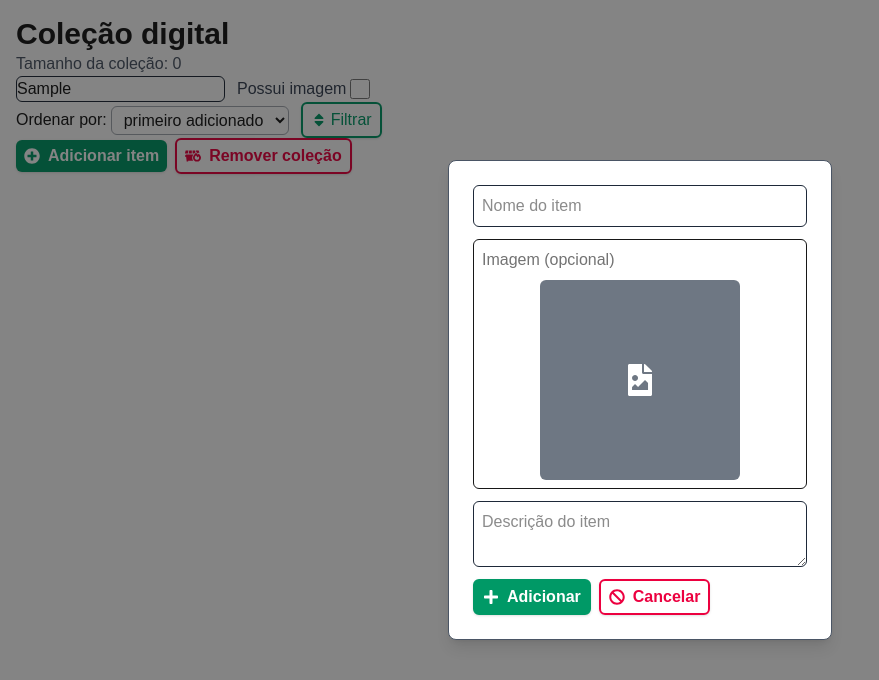
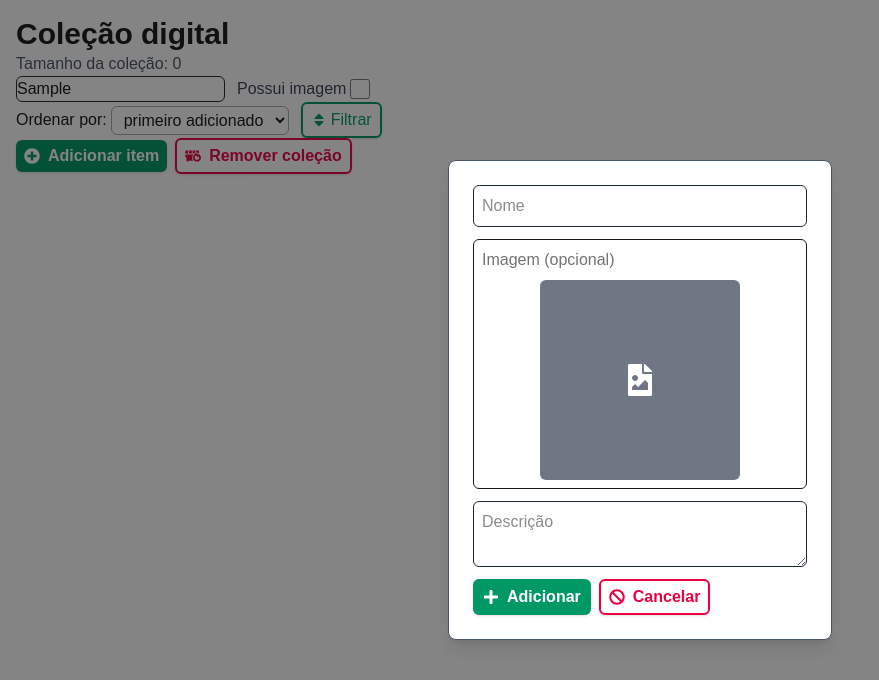
Before and after one commit to gab-souza-martins/digital-collection, a Next.js app: page / in a window 1280 px wide. Both pictures are taken after typing "Sample" into the empty fields and a click on the button "Adicionar item". Shown: the top 680 px of the page, without its empty margins (0-879 px from the left). Built offline with nearby package versions, Linux system fonts and the light colour scheme.

Commit message:
AddForm agora é mais ambígua internamente, e funções relacionadas a ela especificam mais que são de itens. Ambas mudanças tornarão mais fácil o reuso de AddForm.tsx para adicionar coleções

```diff
--- a/src/app/Components/AddForm.tsx
+++ b/src/app/Components/AddForm.tsx
@@ -10,8 +10,8 @@ interface AddFormProps {
 }
 
 const AddForm: React.FC<AddFormProps> = ({ onAdd, closeForm }) => {
-   const [itemName, setItemName] = React.useState<string>("");
-   const [itemDescription, setItemDescription] = React.useState<string>("");
+   const [name, setName] = React.useState<string>("");
+   const [description, setDescription] = React.useState<string>("");
 
    const fileToBase64 = (e: React.ChangeEvent<HTMLInputElement>) => {
       e.preventDefault();
@@ -20,13 +20,13 @@ const AddForm: React.FC<AddFormProps> = ({ onAdd, closeForm }) => {
       const reader = new FileReader();
       reader.readAsDataURL(file);
       reader.onload = () => {
-         setItemImageBase64(reader.result as string);
+         setImageBase64(reader.result as string);
       };
       reader.onerror = (error) => {
          console.log("Error:", error);
       };
    };
-   const [itemImageBase64, setItemImageBase64] = React.useState<string>("");
+   const [imageBase64, setImageBase64] = React.useState<string>("");
    const [hasSelectedImage, setHasSelectedImage] =
       React.useState<boolean>(false);
 
@@ -35,8 +35,8 @@ const AddForm: React.FC<AddFormProps> = ({ onAdd, closeForm }) => {
    const handleSubmit = (e: React.MouseEvent<HTMLButtonElement>) => {
       e.preventDefault();
 
-      if (itemName.trim() && itemDescription.trim()) {
-         onAdd(itemName, itemDescription, itemImageBase64);
+      if (name.trim() && description.trim()) {
+         onAdd(name, description, imageBase64);
          closeForm();
       } else {
          setError(true);
@@ -49,11 +49,11 @@ const AddForm: React.FC<AddFormProps> = ({ onAdd, closeForm }) => {
          <div className="bg-white border-1 border-gray-600 p-6 rounded-lg shadow-lg w-70 sm:w-96">
             <form className="flex flex-col gap-3">
                <input
-                  onChange={(e) => setItemName(e.target.value)}
+                  onChange={(e) => setName(e.target.value)}
                   className="border border-gray-800 rounded-md p-2"
                   type="text"
-                  value={itemName}
-                  placeholder="Nome do item"
+                  value={name}
+                  placeholder="Nome"
                />
 
                <div className="border rounded-md p-2 flex flex-col gap-2">
@@ -85,9 +85,9 @@ const AddForm: React.FC<AddFormProps> = ({ onAdd, closeForm }) => {
                         id="imageInput"
                         aria-label="Imagem do item"
                      />
-                     {itemImageBase64 && hasSelectedImage && (
+                     {imageBase64 && hasSelectedImage && (
                         <Image
-                           src={itemImageBase64}
+                           src={imageBase64}
                            alt="Pré-visualização da imagem"
                            className="self-center rounded-md object-cover"
                            width={300}
@@ -98,10 +98,10 @@ const AddForm: React.FC<AddFormProps> = ({ onAdd, closeForm }) => {
                </div>
 
                <textarea
-                  onChange={(e) => setItemDescription(e.target.value)}
+                  onChange={(e) => setDescription(e.target.value)}
                   className="border border-gray-800 rounded-md p-2"
-                  value={itemDescription}
-                  placeholder="Descrição do item"
+                  value={description}
+                  placeholder="Descrição"
                />
 
                {error && (
--- a/src/app/page.tsx
+++ b/src/app/page.tsx
@@ -30,12 +30,13 @@ export default function Home() {
    }, []);
 
    // *Define abertura e fechamento do formulário de adição
-   const [isAddFormOpen, setIsAddFormOpen] = React.useState<boolean>(false);
-   const handleOpenAddForm = () => {
-      setIsAddFormOpen(true);
+   const [isAddItemFormOpen, setIsAddItemFormOpen] =
+      React.useState<boolean>(false);
+   const handleOpenAddItemForm = () => {
+      setIsAddItemFormOpen(true);
    };
-   const handleCloseAddForm = () => {
-      setIsAddFormOpen(false);
+   const handleCloseAddItemForm = () => {
+      setIsAddItemFormOpen(false);
    };
 
    // *Define adição de itens
@@ -190,8 +191,8 @@ export default function Home() {
       <div className="p-4">
          <h1 className="text-3xl font-bold">Coleção digital</h1>
 
-         {isAddFormOpen && (
-            <AddForm onAdd={handleAddItem} closeForm={handleCloseAddForm} />
+         {isAddItemFormOpen && (
+            <AddForm onAdd={handleAddItem} closeForm={handleCloseAddItemForm} />
          )}
 
          {isConfirmRemoveItemOpen && (
@@ -218,7 +219,7 @@ export default function Home() {
          <ItemSort sort={handleSort} />
 
          <div className="flex items-center gap-2">
-            <OpenAddFormBtn openForm={handleOpenAddForm} />
+            <OpenAddFormBtn openForm={handleOpenAddItemForm} />
             <OpenRemoveCollectionBtn
                openRemoveCollection={handleOpenConfirmRemoveCollection}
             />
```
